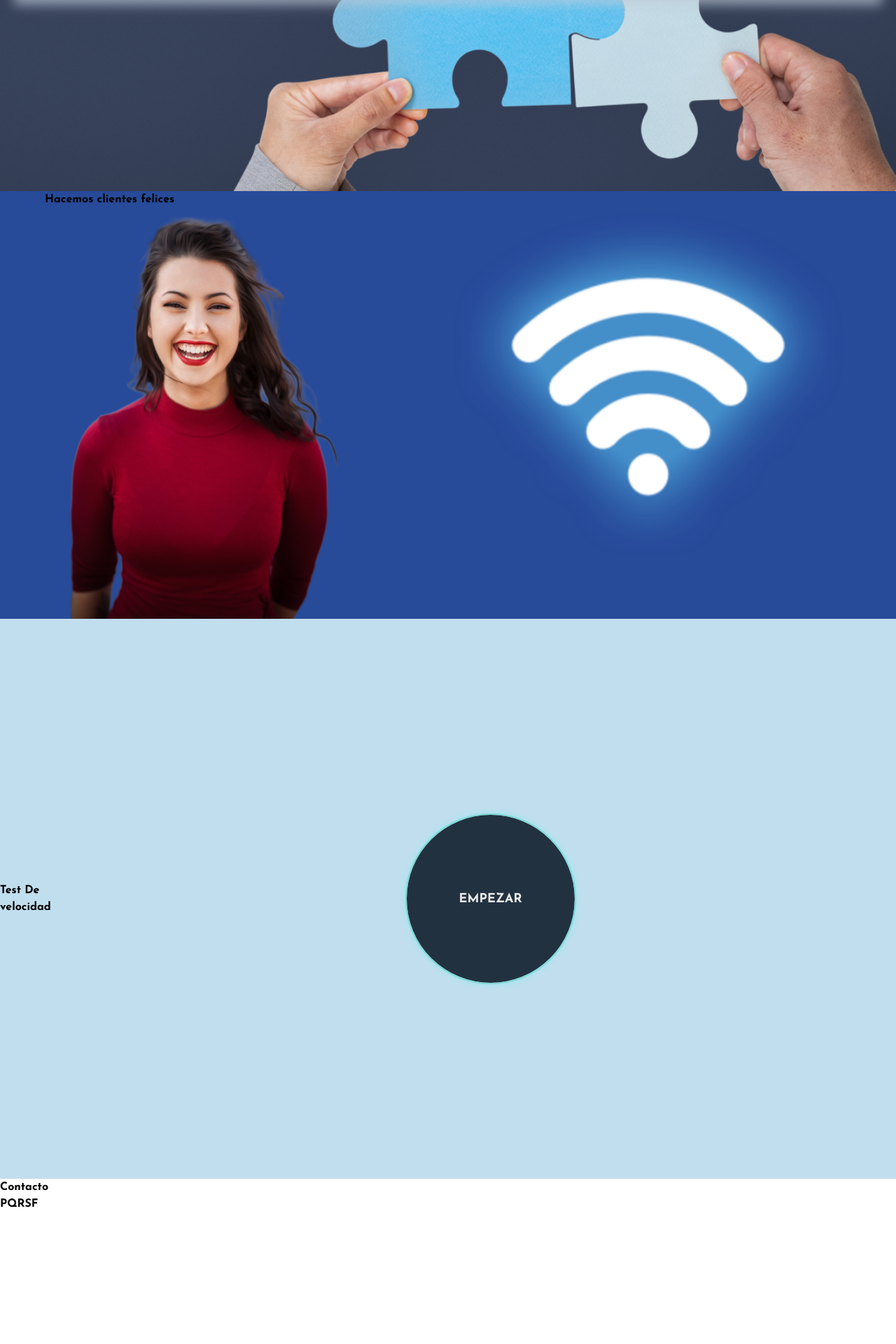
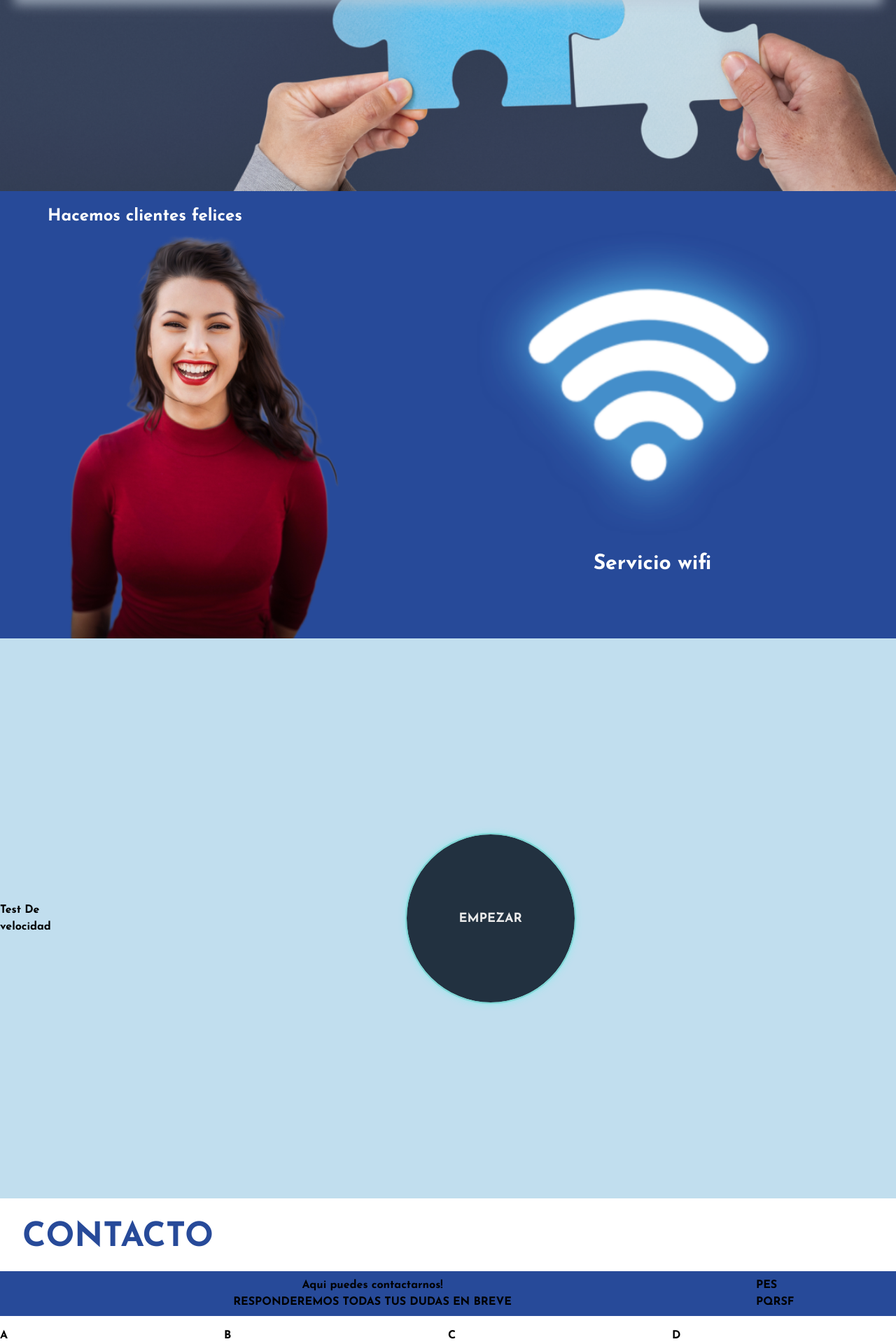
Before and after one commit to labs-company/costanet, a Next.js app: page / in a window 1280 px wide. Shown: the part 1327-3247 px from the top of the page at 70% size. Before the commit the page ends 3059 px from the top, so only its background shows below. Built offline with nearby package versions, Linux system fonts and the light colour scheme.

Commit message:
estructura inicial de la seccion contacto (#42)

```diff
--- a/app/contacto/page.tsx
+++ b/app/contacto/page.tsx
@@ -1,3 +1,35 @@
+import Grid from "@mui/material/Unstable_Grid2/Grid2";
+
 export default function PageContacto() {
-  return <h1>Contacto</h1>;
+  return (
+    <>
+      <Grid container spacing={2} sx={{ backgroundColor: "#274A99" }}>
+        <Grid
+          xs={10}
+          sx={{
+            display: "flex",
+            flexDirection: "column",
+            alignItems: "center",
+          }}
+        >
+          <h2>Aqui puedes contactarnos!</h2>
+          <p>RESPONDEREMOS TODAS TUS DUDAS EN BREVE</p>
+        </Grid>
+        <Grid xs={2}>
+          <div>
+            <button>PES</button>
+          </div>
+          <div>
+            <button>PQRSF</button>
+          </div>
+        </Grid>
+      </Grid>
+      <Grid container sx={{ paddingTop: "1.5rem" }}>
+        <Grid xs={3}>A</Grid>
+        <Grid xs={3}>B</Grid>
+        <Grid xs={3}>C</Grid>
+        <Grid xs={3}>D</Grid>
+      </Grid>
+    </>
+  );
 }
--- a/app/page.tsx
+++ b/app/page.tsx
@@ -3,12 +3,12 @@ import PageAbout from "./nosotros/page";
 import PageServices from "./servicios/page";
 import PageSpeedTest from "./test-de-velocidad/page";
 import PageContact from "./contacto/page";
-import PagePQRSF from "./pqrsf/page";
+import { josefin_sans } from "./layout";
 
 export default function Home() {
   return (
     <>
-      <main>
+      <main className={josefin_sans.className}>
         <section>
           <Carrusel />
         </section>
@@ -25,11 +25,10 @@ export default function Home() {
         </section>
 
         <section>
+          <div className="p-8">
+            <h2 className="text-5xl text-letter">CONTACTO</h2>
+          </div>
           <PageContact />
-        </section>
-
-        <section>
-          <PagePQRSF />
         </section>
       </main>
     </>
--- a/app/pqrsf/page.tsx
+++ /dev/null
@@ -1,3 +0,0 @@
-export default function PagePqrsf() {
-  return <h1>PQRSF</h1>;
-}
--- a/app/servicios/page.tsx
+++ b/app/servicios/page.tsx
@@ -7,15 +7,23 @@ import wifiCostanet from "@/public/wifi-costanet.png";
 export default function PageServices() {
   return (
     <>
-      <Container>
-        <h2>Hacemos clientes felices</h2>
-
+      <Container className="flex flex-col justify-center">
+        <div className="pt-5">
+          <p className="text-4xl xl:text-2xl text-white font-medium ml-1">
+            Hacemos clientes felices
+          </p>
+        </div>
         <Grid container spacing={2}>
           <Grid xs={6}>
             <Image src={clientHappy} alt="Hacemos clientes felices" />
           </Grid>
           <Grid xs={6}>
-            <Image src={wifiCostanet} alt="Servicio de wifi" />
+            <figure className="flex flex-col items-center justify-center">
+              <Image src={wifiCostanet} alt="Servicio de wifi" width={500} />
+              <figcaption className="text-3xl text-white">
+                Servicio wifi
+              </figcaption>
+            </figure>
           </Grid>
         </Grid>
       </Container>
```
